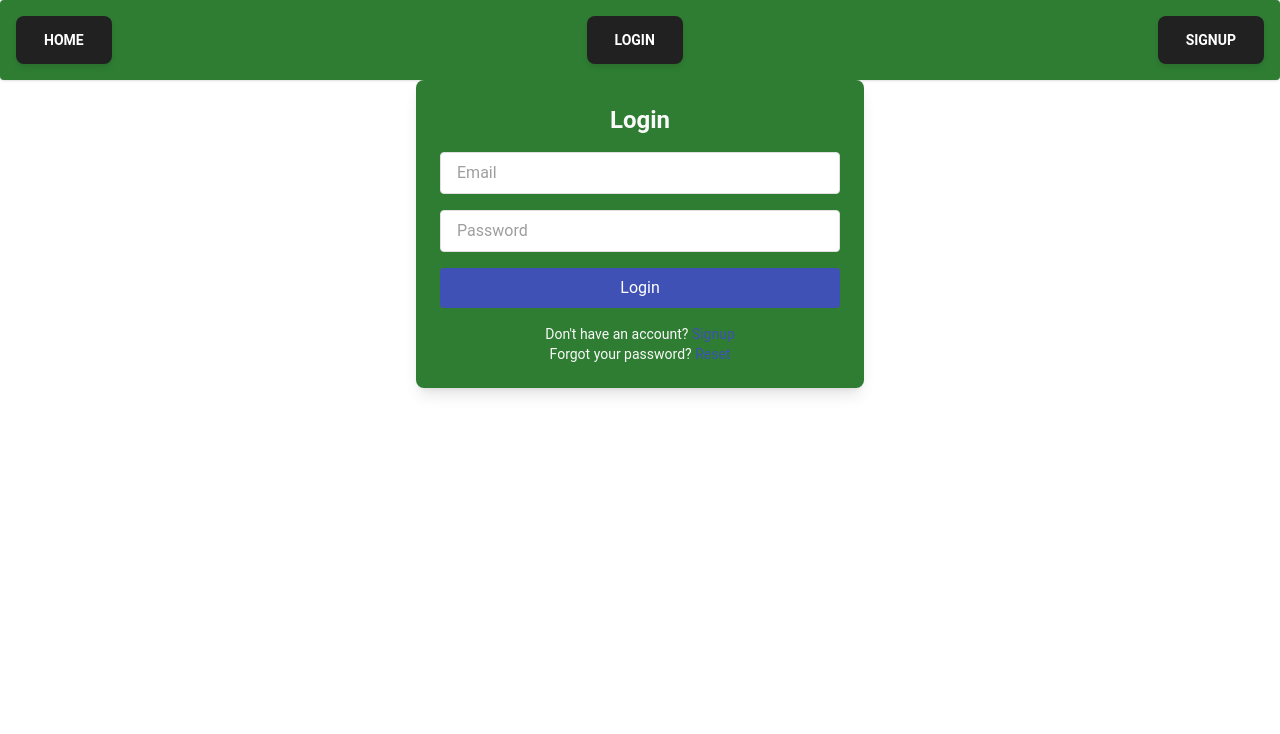
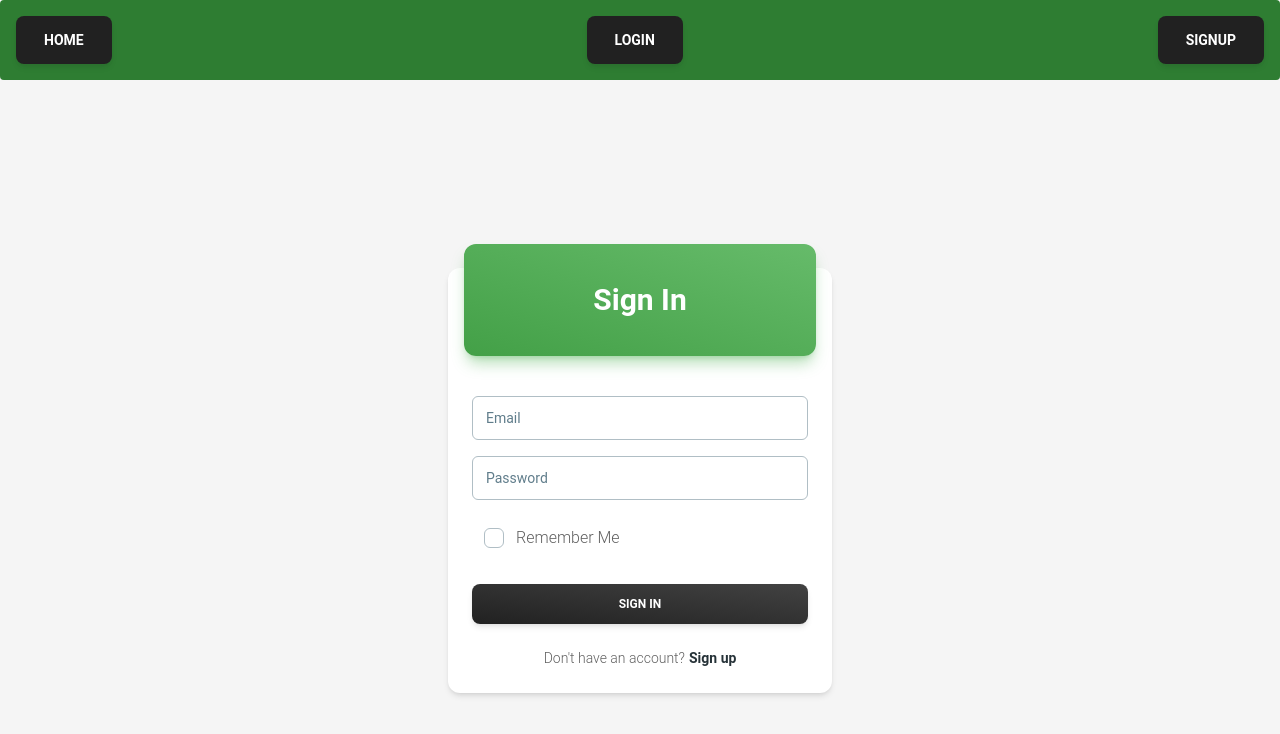
Before and after one commit to IsaiahCoding/ForeScoreFinal, a React (Create React App) app in the folder client/: page /login in a window 1280 px wide. Shown: the top 734 px of the page. Built offline with nearby package versions, Linux system fonts and the light colour scheme; no server answers.

Commit message:
Sign-In card styled

```diff
--- a/client/src/components/Login.jsx
+++ b/client/src/components/Login.jsx
@@ -1,13 +1,22 @@
-
 import React, { useState, useContext } from 'react';
 import { useHistory } from 'react-router-dom';
 import { UserContext } from './UserContext/UserContext';
+import {
+  Card,
+  CardHeader,
+  CardBody,
+  CardFooter,
+  Typography,
+  Input,
+  Checkbox,
+  Button,
+} from "@material-tailwind/react";
 
 function Login() {
   const [email, setEmail] = useState('');
   const [password, setPassword] = useState('');
   const history = useHistory();
-  const { setUser } = useContext(UserContext); // Use useContext hook here
+  const { setUser } = useContext(UserContext);
 
   const handleLogin = (e) => {
     e.preventDefault();
@@ -35,38 +44,51 @@
   };
 
   return (
-
-    <div className="max-w-md mx-auto bg-green-800 p-6 rounded-lg shadow-lg">
-      <h2 className="text-center text-2xl font-bold mb-4 text-gray-50">Login</h2>
-      <form onSubmit={handleLogin}>
-        <input
-          type="email"
-          placeholder="Email"
+    <div className="flex justify-center items-center h-screen bg-gray-100">
+      <Card className="w-96">
+        <CardHeader
+          variant="gradient"
+          color="green"
+          className="mb-4 grid h-28 place-items-center"
+        >
+          <Typography variant="h3" color="white">
+            Sign In
+          </Typography>
+        </CardHeader>
+        <CardBody className="flex flex-col gap-4">
+          <Input
+            label="Email"
+            size="lg"
             value={email}
             onChange={(e) => setEmail(e.target.value)}
-          className="w-full mb-4 px-4 py-2 rounded border border-gray-300 focus:outline-none focus:border-indigo-500 text-slate-950"
           />
-        <input
+          <Input
+            label="Password"
+            size="lg"
             type="password"
-          placeholder="Password"
             value={password}
             onChange={(e) => setPassword(e.target.value)}
-          className="w-full mb-4 px-4 py-2 rounded border border-gray-300 focus:outline-none focus:border-indigo-500 text-slate-950"
           />
-        <button
-          type="submit"
-          className="w-full bg-indigo-500 text-white py-2 px-4 rounded hover:bg-indigo-600 transition duration-200"
+          <Checkbox label="Remember Me" />
+        </CardBody>
+        <CardFooter className="pt-0">
+          <Button variant="gradient" fullWidth onClick={handleLogin}>
+            Sign In
+          </Button>
+          <Typography variant="small" className="mt-6 flex justify-center">
+            Don&apos;t have an account?
+            <Typography
+              as="a"
+              href="/signup"
+              variant="small"
+              color="blue-gray"
+              className="ml-1 font-bold"
             >
-          Login
-        </button>
-        <br />
-        <p className="mt-4 text-center text-sm text-gray-50">
-          Don't have an account? <a href="/signup" className="text-indigo-500">Signup</a>
-        </p>
-        <p className="text-center text-sm text-gray-50">
-          Forgot your password? <a href="/reset" className="text-indigo-500">Reset</a>
-        </p>
-      </form>
+              Sign up
+            </Typography>
+          </Typography>
+        </CardFooter>
+      </Card>
     </div>
   );
 }
```
Lines whose indentation alone changed are shown as unchanged.
